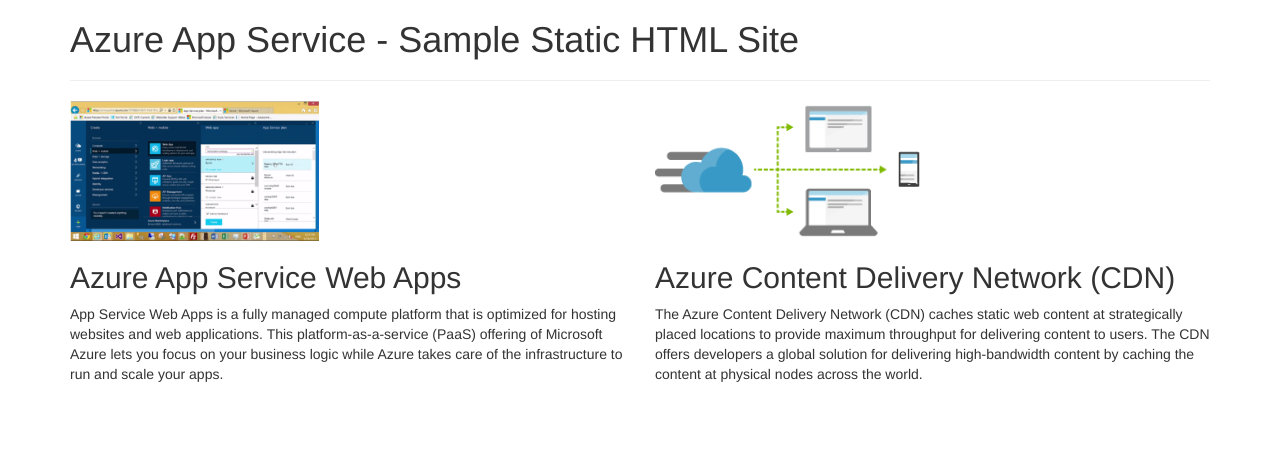
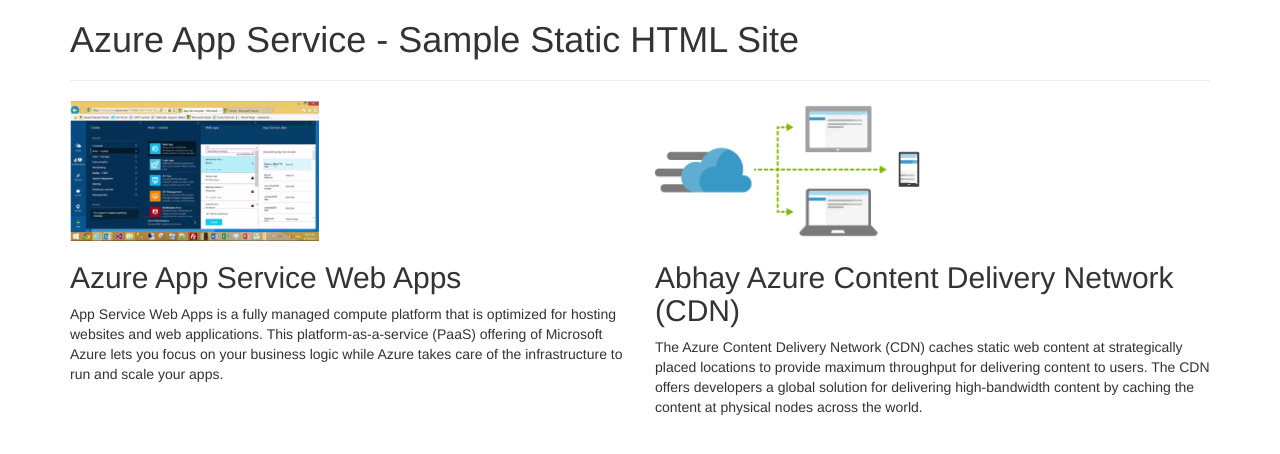
Before and after one commit to abhaymittal003/pocamwebapp1, a plain HTML site: page index.html in a window 1280 px wide. Drawn offline with nearby package versions, Linux system fonts and the light colour scheme.

Commit message:
Update index.html

```diff
--- a/index.html
+++ b/index.html
@@ -33,7 +33,7 @@
         </div>
           <div class="col-xs-12 col-sm-6">
               <img class="img-rectangle" src="img/cdn.png" alt="CDN" height="140">
-              <h2>Azure Content Delivery Network (CDN)</h2>
+              <h2>Abhay Azure Content Delivery Network (CDN)</h2>
               <p>The Azure Content Delivery Network (CDN) caches static web content at strategically placed locations to provide maximum throughput for delivering content to users. The CDN offers developers a global solution for delivering high-bandwidth content by caching the content at physical nodes across the world.</p>
           </div>
       </div>
```
